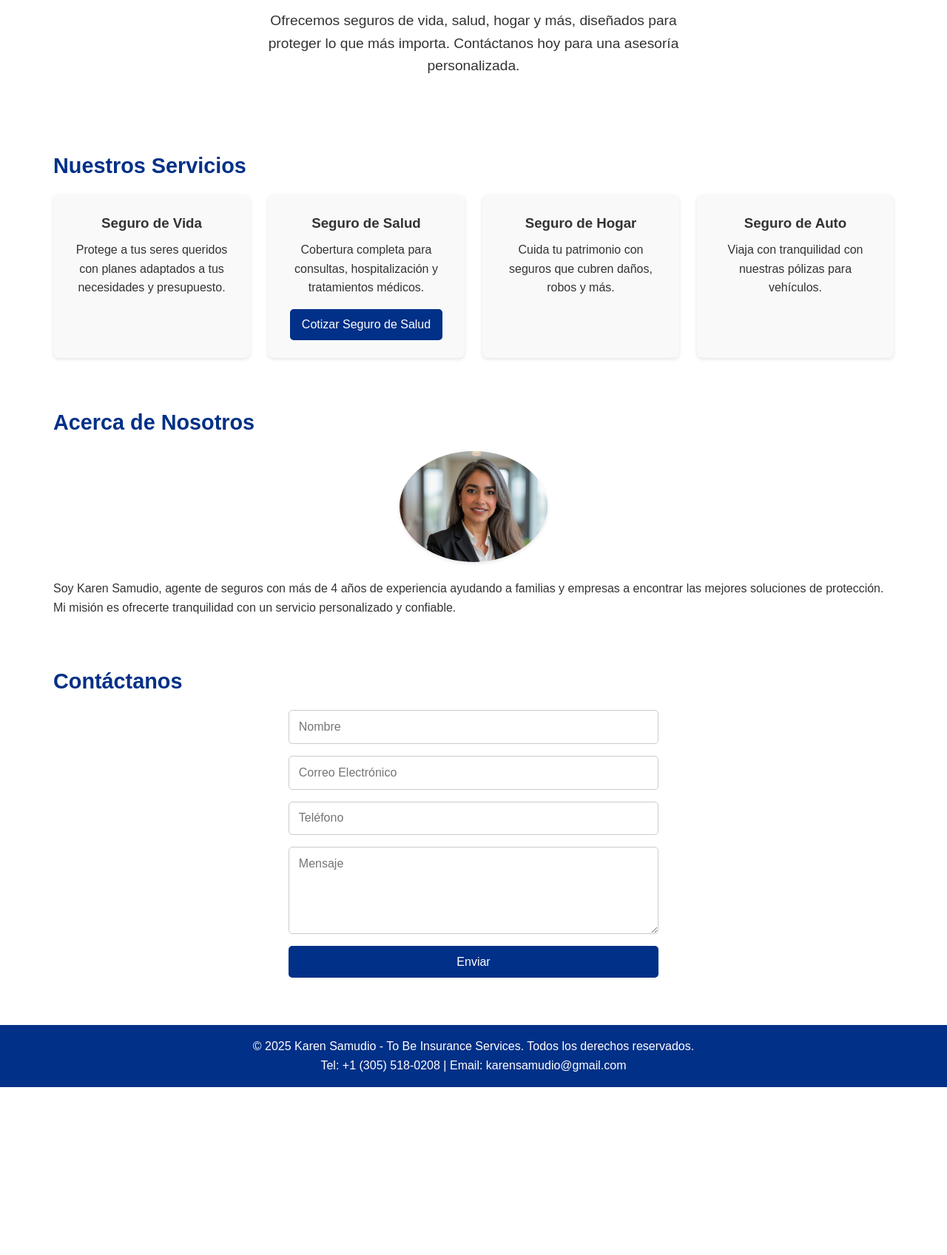
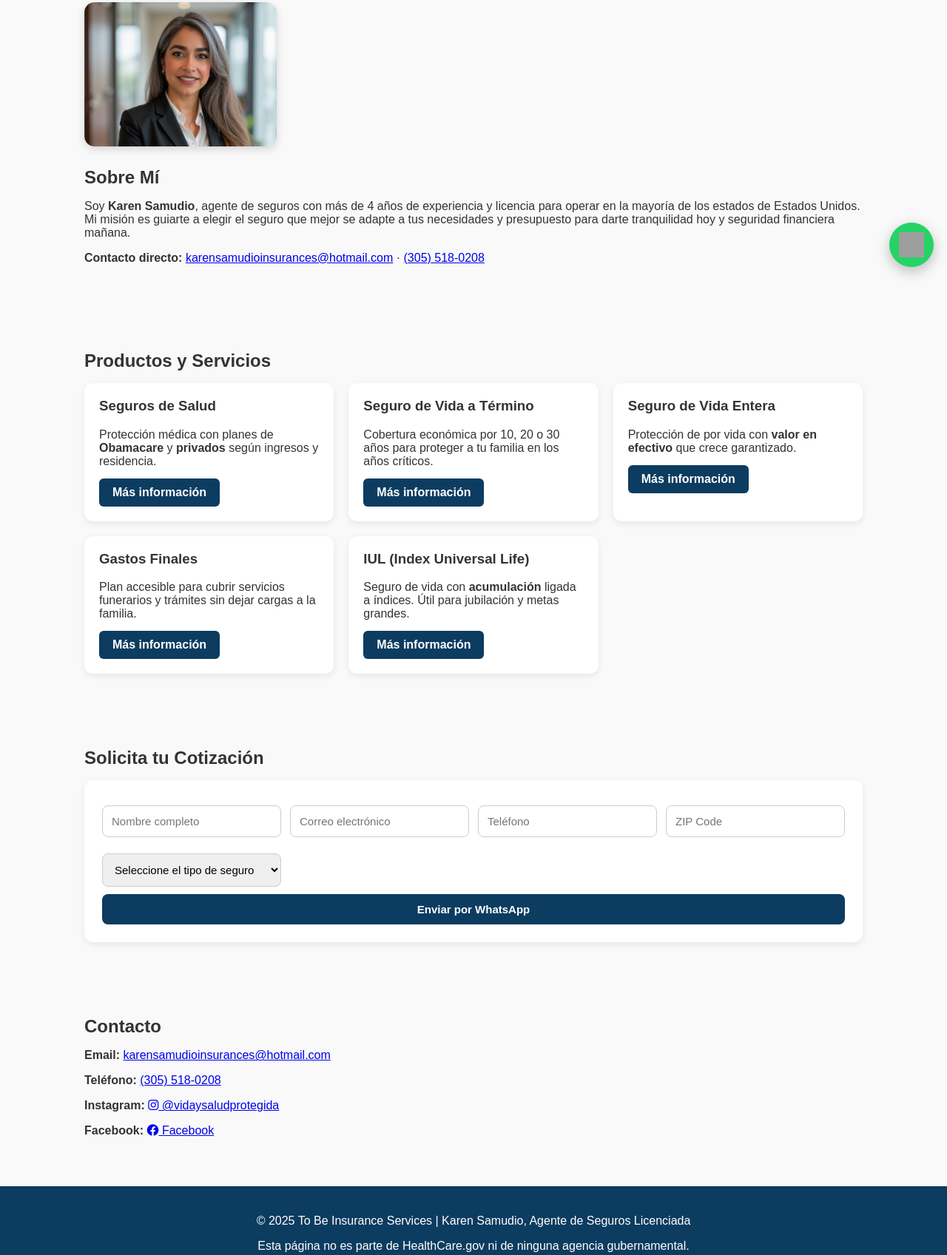
Before and after one commit to karensamudio-lab/tobeinsurance, a plain HTML site: page index.html in a window 1280 px wide. Shown: the part 421-2118 px from the top of the page at 74% size. Before the commit the page ends 1891 px from the top, so only its background shows below. Drawn offline with Linux system fonts and the light colour scheme; grey boxes are pictures that could not be loaded.

Commit message:
Update index.html

```diff
--- a/index.html
+++ b/index.html
@@ -1,251 +1,237 @@
 <!DOCTYPE html>
 <html lang="es">
 <head>
-    <meta charset="UTF-8">
-    <meta name="viewport" content="width=device-width, initial-scale=1.0">
-    <title>Karen Samudio - To Be Insurance Services</title>
+  <meta charset="UTF-8" />
+  <meta name="viewport" content="width=device-width, initial-scale=1" />
+  <meta name="description" content="To Be Insurance Services - Seguros de salud, vida, gastos finales e IUL en Estados Unidos. Cotiza gratis con Karen Samudio, agente de seguros licenciada." />
+  <title>To Be Insurance Services | Seguros en Estados Unidos</title>
+  <!-- Íconos -->
+  <link rel="stylesheet" href="https://cdnjs.cloudflare.com/ajax/libs/font-awesome/6.4.0/css/all.min.css">
+
   <style>
-        * {
-            margin: 0;
-            padding: 0;
-            box-sizing: border-box;
-            font-family: Arial, sans-serif;
+    :root{
+      --brand:#0c3c60;
+      --brand-2:#14507d;
+      --bg:#f9f9f9;
+      --card:#ffffff;
+      --muted:#f0f0f0;
+      --text:#333;
     }
+    *{box-sizing:border-box}
+    body{font-family: Arial, sans-serif; margin:0; color:var(--text); background:var(--bg);}
+    header{background:var(--brand); color:#fff; display:flex; align-items:center; justify-content:space-between; gap:20px; padding:15px 40px; flex-wrap:wrap}
+    header img{height:60px}
+    nav a{color:#fff; text-decoration:none; font-weight:bold; margin:0 10px}
+    nav a:hover{text-decoration:underline}
 
-        body {
-            line-height: 1.6;
-            color: #333;
-        }
+    .hero{background:var(--brand); color:#fff; text-align:center; padding:80px 20px}
+    .hero h1{font-size:2.2rem; margin:0 0 10px}
+    .hero p{margin:0 0 18px}
+    .btn{display:inline-block; background:var(--brand); color:#fff; padding:10px 18px; border-radius:6px; text-decoration:none; font-weight:bold}
+    .btn:hover{background:var(--brand-2)}
+    .btn.secondary{background:#fff; color:var(--brand)}
+    .btn.secondary:hover{background:#e9eef3; color:var(--brand)}
 
-        header {
-            background: #003087;
-            color: white;
-            padding: 1rem;
-            text-align: center;
-        }
+    section{max-width:1100px; margin:0 auto; padding:50px 24px}
+    h2{margin:0 0 16px}
 
-        header img {
-            max-height: 100px;
-            margin-bottom: 0.5rem;
-        }
+    /* Sobre mí */
+    #about{display:flex; align-items:center; gap:28px; flex-wrap:wrap}
+    #about img{max-width:260px; width:100%; border-radius:14px; box-shadow:0 4px 12px rgba(0,0,0,.15)}
 
-        header h1 {
-            font-size: 2.5rem;
-            margin-bottom: 0.5rem;
-        }
+    /* Tarjetas de servicios */
+    .services{display:grid; grid-template-columns:repeat(auto-fit, minmax(280px, 1fr)); gap:20px}
+    .service{background:var(--card); border-radius:12px; padding:20px; box-shadow:0 3px 10px rgba(0,0,0,.08)}
+    .service h3{margin-top:0}
+    .service .summary{margin:8px 0 14px}
+    .service-details{display:none; margin-top:14px; background:var(--muted); border-radius:10px; padding:14px}
 
-        nav {
-            background: #f4f4f4;
-            padding: 1rem;
-        }
+    /* Formulario */
+    form{background:var(--card); border-radius:12px; padding:24px; box-shadow:0 3px 10px rgba(0,0,0,.08)}
+    form .row{display:grid; grid-template-columns:repeat(auto-fit, minmax(220px, 1fr)); gap:12px}
+    input, select, button{width:100%; padding:12px; margin-top:10px; border-radius:8px; border:1px solid #ccc; font-size:15px}
+    button{background:var(--brand); color:#fff; border:none; font-weight:bold; cursor:pointer}
+    button:hover{background:var(--brand-2)}
 
-        nav ul {
-            list-style: none;
-            display: flex;
-            justify-content: center;
-            gap: 2rem;
-        }
+    footer{background:var(--brand); color:#fff; text-align:center; padding:22px}
+    footer a{color:#fff; text-decoration:underline}
 
-        nav a {
-            text-decoration: none;
-            color: #003087;
-            font-weight: bold;
-        }
-
-        nav a:hover {
-            color: #007bff;
-        }
-
-        .hero {
-            background:
-            color: white;
-            text-align: center;
-            padding: 4rem 1rem;
-        }
-
-        .hero h2 {
-            font-size: 2rem;
-            margin-bottom: 1rem;
-        }
-
-        .hero p {
-            font-size: 1.2rem;
-            max-width: 600px;
-            margin: 0 auto;
-        }
-
-        .services, .about, .contact {
-            padding: 2rem;
-            max-width: 1200px;
-            margin: 0 auto;
-        }
-
-        .services h2, .about h2, .contact h2 {
-            font-size: 1.8rem;
-            margin-bottom: 1rem;
-            color: #003087;
-        }
-
-        .services-grid {
-            display: grid;
-            grid-template-columns: repeat(auto-fit, minmax(250px, 1fr));
-            gap: 1.5rem;
-        }
-
-        .service-card {
-            background: #f9f9f9;
-            padding: 1.5rem;
-            border-radius: 8px;
-            text-align: center;
-            box-shadow: 0 2px 5px rgba(0,0,0,0.1);
-        }
-
-        .service-card h3 {
-            margin-bottom: 0.5rem;
-        }
-
-        .service-card a {
-            display: inline-block;
-            margin-top: 1rem;
-            background: #003087;
-            color: white;
-            padding: 0.5rem 1rem;
-            text-decoration: none;
-            border-radius: 5px;
-        }
-
-        .service-card a:hover {
-            background: #007bff;
-        }
-
-        .contact form {
-            display: flex;
-            flex-direction: column;
-            gap: 1rem;
-            max-width: 500px;
-            margin: 0 auto;
-        }
-
-        .contact input, .contact textarea {
-            padding: 0.8rem;
-            border: 1px solid #ccc;
-            border-radius: 5px;
-            font-size: 1rem;
-        }
-
-        .contact button {
-            background: #003087;
-            color: white;
-            border: none;
-            padding: 0.8rem;
-            border-radius: 5px;
-            cursor: pointer;
-            font-size: 1rem;
-        }
-
-        .contact button:hover {
-            background: #007bff;
-        }
-
-        footer {
-            background: #003087;
-            color: white;
-            text-align: center;
-            padding: 1rem;
-            margin-top: 2rem;
-        }
-
-        @media (max-width: 768px) {
-            header h1 {
-                font-size: 1.8rem;
-            }
-
-            nav ul {
-                flex-direction: column;
-                gap: 1rem;
-            }
-
-            .hero h2 {
-                font-size: 1.5rem;
-            }
-        }
+    /* WhatsApp flotante */
+    .whatsapp-float{position:fixed; right:18px; bottom:18px; width:60px; height:60px; background:#25d366; border-radius:50%; display:flex; align-items:center; justify-content:center; box-shadow:0 6px 18px rgba(0,0,0,.25); z-index:100}
+    .whatsapp-float img{width:34px; height:34px}
+    .whatsapp-float:hover{filter:brightness(.95)}
   </style>
 </head>
+
 <body>
+  <!-- Header -->
   <header>
-        <img src="logo.png" alt="To Be Insurance Services Logo">
-        <h1>Karen Samudio - To Be Insurance Services</h1>
-        <p>Protege tu futuro con soluciones personalizadas</p>
+    <img src="logo.PNG" alt="To Be Insurance Services" />
+    <nav>
+      <a href="#about">Sobre mí</a>
+      <a href="#services">Servicios</a>
+      <a href="#form">Cotización</a>
+      <a href="#contact">Contacto</a>
+    </nav>
   </header>
 
-    <nav>
-        <ul>
-            <li><a href="#inicio">Inicio</a></li>
-            <li><a href="#servicios">Servicios</a></li>
-            <li><a href="#acerca">Acerca de</a></li>
-            <li><a href="#contacto">Contacto</a></li>
-        </ul>
-    </nav>
-
-    <section class="hero" id="inicio">
-        <h2>Tu tranquilidad es nuestra prioridad</h2>
-        <p>Ofrecemos seguros de vida, salud, hogar y más, diseñados para proteger lo que más importa. Contáctanos hoy para una asesoría personalizada.</p>
+  <!-- Hero -->
+  <section class="hero">
+    <h1>Protege tu futuro con To Be Insurance Services</h1>
+    <p>Seguros de salud, vida, gastos finales e IUL en todo Estados Unidos</p>
+    <a class="btn secondary" href="#form">Cotiza Gratis</a>
   </section>
 
-    <section class="services" id="servicios">
-        <h2>Nuestros Servicios</h2>
-        <div class="services-grid">
-            <div class="service-card">
-                <h3>Seguro de Vida</h3>
-                <p>Protege a tus seres queridos con planes adaptados a tus necesidades y presupuesto.</p>
-            </div>
-            <div class="service-card">
-                <h3>Seguro de Salud</h3>
-                <p>Cobertura completa para consultas, hospitalización y tratamientos médicos.</p>
-                <a href="https://www.healthsherpa.com/?_agent_id=karen-samudio&ljs=es-MX" target="_blank">Cotizar Seguro de Salud</a>
-            </div>
-            <div class="service-card">
-                <h3>Seguro de Hogar</h3>
-                <p>Cuida tu patrimonio con seguros que cubren daños, robos y más.</p>
-            </div>
-            <div class="service-card">
-                <h3>Seguro de Auto</h3>
-                <p>Viaja con tranquilidad con nuestras pólizas para vehículos.</p>
-            </div>
+  <!-- Sobre mí -->
+  <section id="about">
+    <img src="foto-karen.JPG" alt="Karen Samudio - Agente de Seguros" />
+    <div>
+      <h2>Sobre Mí</h2>
+      <p>Soy <strong>Karen Samudio</strong>, agente de seguros con más de 4 años de experiencia y licencia para operar en la mayoría de los estados de Estados Unidos. Mi misión es guiarte a elegir el seguro que mejor se adapte a tus necesidades y presupuesto para darte tranquilidad hoy y seguridad financiera mañana.</p>
+      <p><strong>Contacto directo:</strong> <a href="mailto:karensamudioinsurances@hotmail.com">karensamudioinsurances@hotmail.com</a> · <a href="tel:+13055180208">(305) 518-0208</a></p>
     </div>
   </section>
 
-    <section class="about" id="acerca">
-        <h2>Acerca de Nosotros</h2>
-        <div style="text-align: center; margin-bottom: 1rem;">
-            <img src="foto-karen.JPG" alt="Karen Samudio" style="max-width: 200px; border-radius: 50%; box-shadow: 0 2px 5px rgba(0,0,0,0.1);">
+  <!-- Servicios -->
+  <section id="services">
+    <h2>Productos y Servicios</h2>
+    <div class="services">
+
+      <!-- Salud -->
+      <div class="service">
+        <h3>Seguros de Salud</h3>
+        <p class="summary">Protección médica con planes de <strong>Obamacare</strong> y <strong>privados</strong> según ingresos y residencia.</p>
+        <a href="javascript:void(0)" class="btn" onclick="toggleDetails('salud')">Más información</a>
+        <div id="salud" class="service-details">
+          <p><strong>¿Qué cubre?</strong> Consultas, hospitalización, urgencias, laboratorio, medicamentos y más (según plan). Con subsidios federales (ACA) puedes reducir la prima mensual.</p>
+          <p><strong>Ideal para:</strong> Familias, independientes (1099), emprendedores y nuevos residentes.</p>
+          <p><strong>Beneficios clave:</strong> Red de proveedores, check-ups preventivos, tope anual de gastos (out-of-pocket).</p>
+          <a class="btn" target="_blank" href="https://wa.me/13055180208?text=Hola%20Karen,%20quiero%20más%20información%20sobre%20Seguros%20de%20Salud">Quiero este seguro</a>
         </div>
-        <p>Soy Karen Samudio, agente de seguros con más de 4 años de experiencia ayudando a familias y empresas a encontrar las mejores soluciones de protección. Mi misión es ofrecerte tranquilidad con un servicio personalizado y confiable.</p>
+      </div>
+
+      <!-- Vida a Término -->
+      <div class="service">
+        <h3>Seguro de Vida a Término</h3>
+        <p class="summary">Cobertura económica por 10, 20 o 30 años para proteger a tu familia en los años críticos.</p>
+        <a href="javascript:void(0)" class="btn" onclick="toggleDetails('termino')">Más información</a>
+        <div id="termino" class="service-details">
+          <p><strong>¿Para qué sirve?</strong> Sustituir ingresos, cubrir hipoteca, educación de hijos y deudas si faltarás.</p>
+          <p><strong>Ventajas:</strong> Prima baja por alta cobertura. Opciones con convertibilidad a vida permanente.</p>
+          <p><strong>Ideal para:</strong> Familias jóvenes, padres, dueños de casa y de negocios.</p>
+          <a class="btn" target="_blank" href="https://wa.me/13055180208?text=Hola%20Karen,%20quiero%20más%20información%20sobre%20Seguro%20de%20Vida%20a%20Término">Quiero este seguro</a>
+        </div>
+      </div>
+
+      <!-- Vida Entera -->
+      <div class="service">
+        <h3>Seguro de Vida Entera</h3>
+        <p class="summary">Protección de por vida con <strong>valor en efectivo</strong> que crece garantizado.</p>
+        <a href="javascript:void(0)" class="btn" onclick="toggleDetails('entera')">Más información</a>
+        <div id="entera" class="service-details">
+          <p><strong>¿Qué lo hace único?</strong> La póliza nunca vence mientras pagues. Genera ahorro (cash value) que puedes usar en vida como préstamo.</p>
+          <p><strong>Ideal para:</strong> Planificación de herencia, estrategias a largo plazo y estabilidad de primas.</p>
+          <a class="btn" target="_blank" href="https://wa.me/13055180208?text=Hola%20Karen,%20quiero%20más%20información%20sobre%20Seguro%20de%20Vida%20Entera">Quiero este seguro</a>
+        </div>
+      </div>
+
+      <!-- Gastos Finales -->
+      <div class="service">
+        <h3>Gastos Finales</h3>
+        <p class="summary">Plan accesible para cubrir servicios funerarios y trámites sin dejar cargas a la familia.</p>
+        <a href="javascript:void(0)" class="btn" onclick="toggleDetails('gastos')">Más información</a>
+        <div id="gastos" class="service-details">
+          <p><strong>¿Qué cubre?</strong> Funeral/cremación, deudas médicas y costos finales. Requisitos médicos simples; emisión rápida.</p>
+          <p><strong>Ideal para:</strong> Mayores de 50, personas con condiciones controladas que buscan tranquilidad inmediata.</p>
+          <a class="btn" target="_blank" href="https://wa.me/13055180208?text=Hola%20Karen,%20quiero%20más%20información%20sobre%20Seguro%20de%20Gastos%20Finales">Quiero este seguro</a>
+        </div>
+      </div>
+
+      <!-- IUL -->
+      <div class="service">
+        <h3>IUL (Index Universal Life)</h3>
+        <p class="summary">Seguro de vida con <strong>acumulación</strong> ligada a índices. Útil para jubilación y metas grandes.</p>
+        <a href="javascript:void(0)" class="btn" onclick="toggleDetails('iul')">Más información</a>
+        <div id="iul" class="service-details">
+          <p><strong>¿Cómo funciona?</strong> El cash value crece según un índice (p.ej., S&P 500) con <em>cap/floor</em>. Retiros potencialmente libres de impuestos mediante préstamos de póliza.</p>
+          <p><strong>Ideal para:</strong> Personas que desean protección + estrategia de ahorro fiscalmente eficiente.</p>
+          <a class="btn" target="_blank" href="https://wa.me/13055180208?text=Hola%20Karen,%20quiero%20más%20información%20sobre%20IUL">Quiero este seguro</a>
+        </div>
+      </div>
+
+    </div>
   </section>
 
-    <section class="contact" id="contacto">
-        <h2>Contáctanos</h2>
-        <form action="https://formspree.io/f/xrbaopaw" method="POST" id="contact-form">
-            <input type="text" name="name" placeholder="Nombre" required>
-            <input type="email" name="email" placeholder="Correo Electrónico" required>
-            <input type="tel" name="phone" placeholder="Teléfono" required>
-            <textarea name="message" placeholder="Mensaje" rows="5" required></textarea>
-            <button type="submit">Enviar</button>
+  <!-- Formulario -->
+  <section id="form">
+    <h2>Solicita tu Cotización</h2>
+    <form onsubmit="return sendWhatsApp(event)">
+      <div class="row">
+        <input type="text" name="nombre" placeholder="Nombre completo" required />
+        <input type="email" name="correo" placeholder="Correo electrónico" required />
+        <input type="tel" name="telefono" placeholder="Teléfono" required />
+        <input type="text" name="zip" placeholder="ZIP Code" required />
+        <select name="seguro" required>
+          <option value="">Seleccione el tipo de seguro</option>
+          <option value="Seguro de Salud">Seguro de Salud</option>
+          <option value="Seguro de Vida a Término">Seguro de Vida a Término</option>
+          <option value="Seguro de Vida Entera">Seguro de Vida Entera</option>
+          <option value="Gastos Finales">Gastos Finales</option>
+          <option value="IUL">IUL</option>
+        </select>
+      </div>
+      <button type="submit">Enviar por WhatsApp</button>
     </form>
   </section>
 
+  <!-- Contacto -->
+  <section id="contact">
+    <h2>Contacto</h2>
+    <p><strong>Email:</strong> <a href="mailto:karensamudioinsurances@hotmail.com">karensamudioinsurances@hotmail.com</a></p>
+    <p><strong>Teléfono:</strong> <a href="tel:+13055180208">(305) 518-0208</a></p>
+    <p><strong>Instagram:</strong> <a href="https://www.instagram.com/vidaysaludprotegida" target="_blank"><i class="fab fa-instagram"></i> @vidaysaludprotegida</a></p>
+    <p><strong>Facebook:</strong> <a href="https://www.facebook.com/share/1CRsbNxeKp/?mibextid=wwXIfr" target="_blank"><i class="fab fa-facebook"></i> Facebook</a></p>
+  </section>
+
+  <!-- Footer -->
   <footer>
-        <p>&copy; 2025 Karen Samudio - To Be Insurance Services. Todos los derechos reservados.</p>
-        <p>Tel: +1 (305) 518-0208 | Email: karensamudio@gmail.com</p>
+    <p>© 2025 To Be Insurance Services | Karen Samudio, Agente de Seguros Licenciada</p>
+    <p>Esta página no es parte de HealthCare.gov ni de ninguna agencia gubernamental.</p>
   </footer>
 
+  <!-- Botón flotante WhatsApp -->
+  <a class="whatsapp-float" target="_blank" href="https://wa.me/13055180208?text=Hola%20Karen,%20quiero%20más%20información%20sobre%20seguros">
+    <img src="https://upload.wikimedia.org/wikipedia/commons/6/6b/WhatsApp.svg" alt="WhatsApp" />
+  </a>
+
   <script>
-        document.getElementById('contact-form').addEventListener('submit', function(e) {
+    // Mostrar/ocultar detalles de cada producto
+    function toggleDetails(id){
+      var el = document.getElementById(id);
+      el.style.display = (el.style.display === "block") ? "none" : "block";
+    }
+
+    // Construir mensaje y abrir WhatsApp con los datos del formulario
+    function sendWhatsApp(e){
       e.preventDefault();
-            this.submit(); // Envía el formulario a Formspree
-            alert('Formulario enviado. ¡Te contactaré pronto!');
-            this.reset();
-        });
+      const f = e.target;
+      const nombre = f.nombre.value.trim();
+      const correo = f.correo.value.trim();
+      const telefono = f.telefono.value.trim();
+      const zip = f.zip.value.trim();
+      const seguro = f.seguro.value;
+
+      const mensaje = `Hola Karen, quiero una cotización.%0A` +
+                      `Nombre: ${encodeURIComponent(nombre)}%0A` +
+                      `Correo: ${encodeURIComponent(correo)}%0A` +
+                      `Teléfono: ${encodeURIComponent(telefono)}%0A` +
+                      `ZIP: ${encodeURIComponent(zip)}%0A` +
+                      `Interés: ${encodeURIComponent(seguro)}`;
+
+      const url = `https://wa.me/13055180208?text=${mensaje}`;
+      window.open(url, '_blank');
+      return false;
+    }
   </script>
 </body>
 </html>
```
Lines whose indentation alone changed are shown as unchanged.
